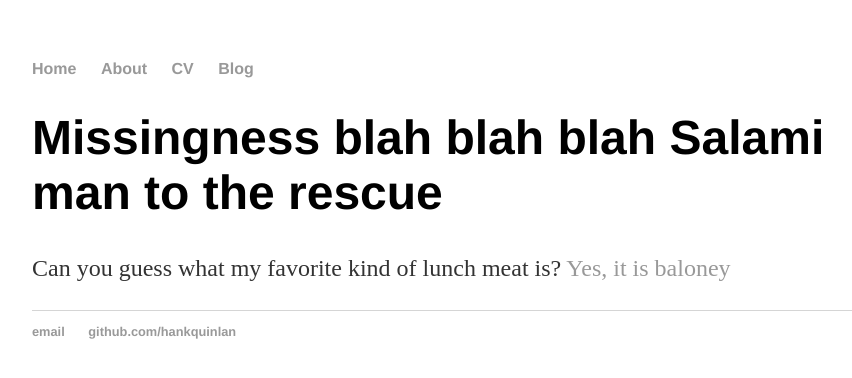
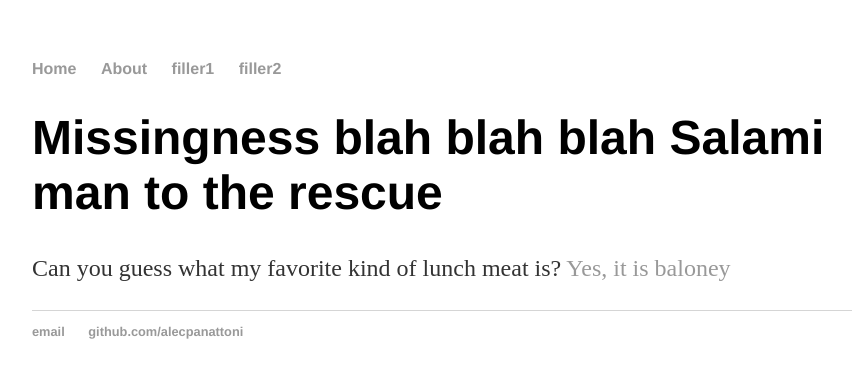
Before and after one commit to alecpanattoni/alecpanattoni.github.io, a Jekyll site: the page built from index.html, in a window 1280 px wide. Shown: the top 378 px of the page, without its empty margins (160-1012 px from the left). Built offline with Jekyll 4.4.1, drawn with Linux system fonts in a browser that asks for light colours.

Commit message:
Update default.html

```diff
--- a/_layouts/default.html
+++ b/_layouts/default.html
@@ -10,8 +10,8 @@
 	    		<ul>
 	        		<li><a href="/">Home</a></li>
 		        	<li><a href="/about">About</a></li>
-	        		<li><a href="/cv">CV</a></li>
-	        		<li><a href="/blog">Blog</a></li>
+	        		<li><a href="/filler1">filler1</a></li>
+	        		<li><a href="/filler2">filler2</a></li>
 	    		</ul>
 			</nav>
 			<div class="container">
@@ -21,8 +21,8 @@
 			</div><!-- /.container -->
 			<footer>
 	    		<ul>
-	        		<li><a href="mailto:hankquinlanhub@gmail.com">email</a></li>
-	        		<li><a href="https://github.com/hankquinlan">github.com/hankquinlan</a></li>
+	        		<li><a href="apanatto@ucsd.edu">email</a></li>
+	        		<li><a href="https://github.com/alecpanattoni">github.com/alecpanattoni</a></li>
 				</ul>
 			</footer>
 		</body>
```
